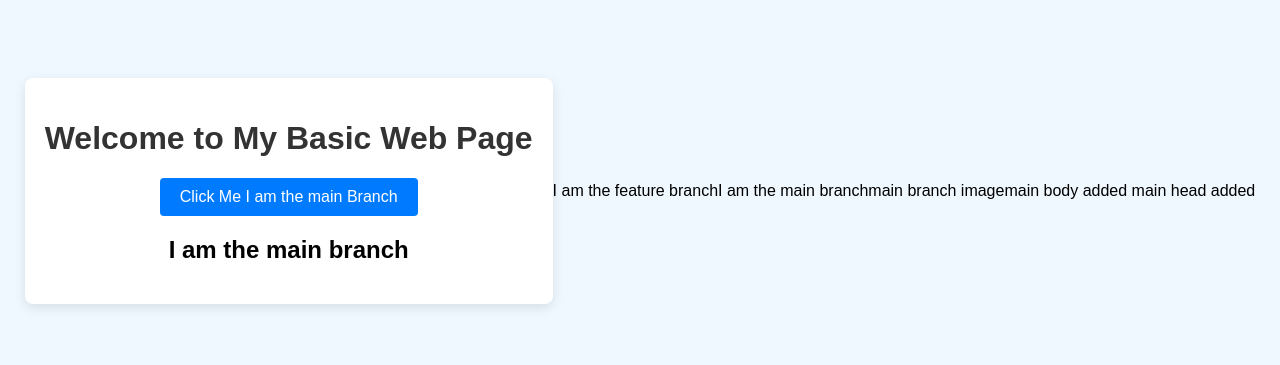
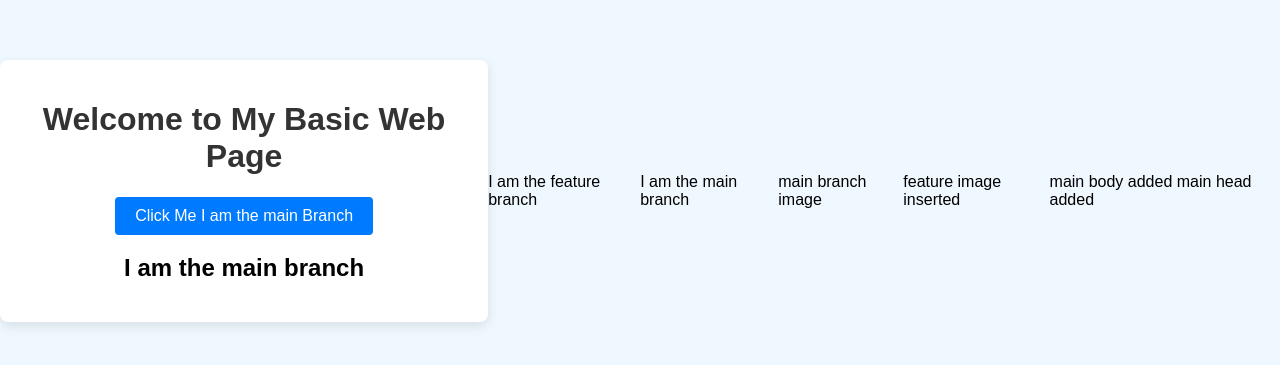
Before and after one commit to Ayush7Rai/Learn, a plain HTML site: page index.html in a window 1280 px wide. Shown: the part 209-574 px from the top of the page. Drawn offline with Linux system fonts and the light colour scheme.

Commit message:
feature image inserted

```diff
--- a/index.html
+++ b/index.html
@@ -18,6 +18,7 @@
     <p>I am the main branch</p>
     <p>main branch image</p>
     <script src="script.js"></script>
+    <div>feature image inserted</div>
 </body>
 <body>main body added</body>
 <body>main head added</body>
```
